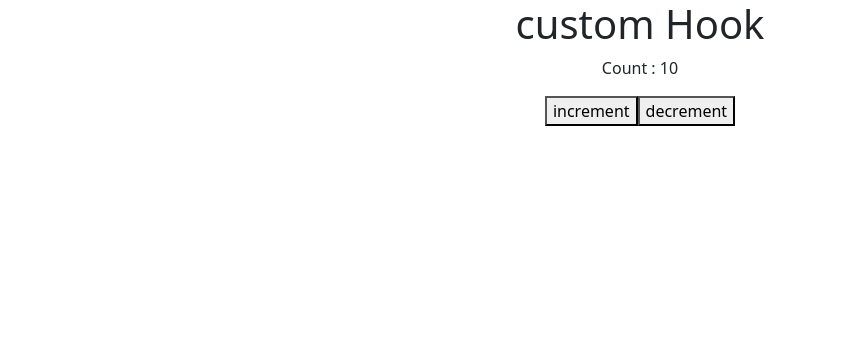
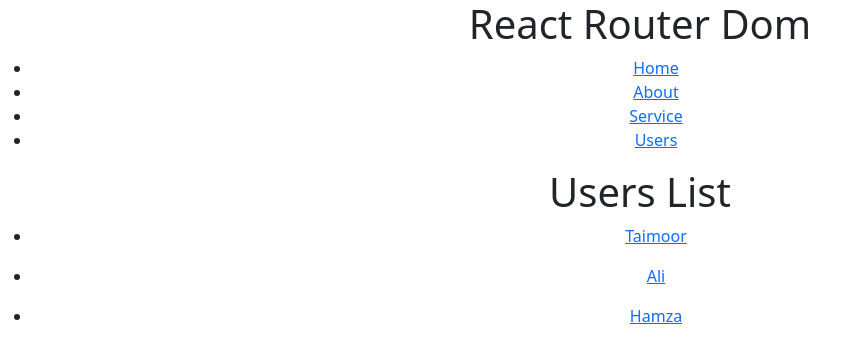
Before and after one commit to TaimoorAli77/code4Education, a React (Create React App) app: page /user in a window 1280 px wide. Shown: the top 360 px of the page, without its empty margins (0-857 px from the left). Built offline with nearby package versions, Linux system fonts and the light colour scheme.

Commit message:
params in react router dom

```diff
--- a/package.json
+++ b/package.json
@@ -11,6 +11,7 @@
     "react": "^19.0.0",
     "react-bootstrap": "^2.10.9",
     "react-dom": "^19.0.0",
+    "react-router-dom": "^7.6.0",
     "react-scripts": "5.0.1",
     "sass": "^1.85.1",
     "web-vitals": "^2.1.4"
--- a/src/App.js
+++ b/src/App.js
@@ -1,12 +1,33 @@
-import React from 'react'
-import CounterComp from './CounterComp';
+import { BrowserRouter, Route, Routes } from 'react-router-dom';
+import Home from './Component/Home';
+import About from './Component/About';
+import Navbar from './Component/Navbar';
+import Service from './Component/Service';
+import PageNotFound from './Component/PageNotFound';
+import UserList from './Component/UserList';
+import UserProfile from './Component/UserProfile';
 
 const App = () => {
 
   return (
     <div style={{ textAlign: "center" }}>
-      <h1>custom Hook </h1>
-      <CounterComp />
+      <h1>React Router Dom</h1>
+      {/* Navigations */}
+      <BrowserRouter >
+        <Navbar />
+        <Routes>
+          <Route path='/' element={<Home />} />
+          <Route path='/about' element={<About />} />
+          <Route path='/service' element={<Service />} />
+          <Route path='/user' element={<UserList />} />
+          <Route path='/user/:userId' element={<UserProfile />} />
+
+
+          {/* <Route path='/*' element={<h1>Page not Found</h1>} /> */}
+          <Route path='/*' element={<PageNotFound />} />
+
+        </Routes>
+      </BrowserRouter>
 
 
     </div>
--- /dev/null
+++ b/src/Component/About.jsx
@@ -0,0 +1,11 @@
+import React from "react";
+
+const About = () => {
+  return (
+    <div>
+      <h1>About</h1>
+    </div>
+  );
+};
+
+export default About;
--- /dev/null
+++ b/src/Component/Home.jsx
@@ -0,0 +1,10 @@
+import React from "react";
+
+const Home = () => {
+  return <div>
+<h1>Home</h1>
+
+  </div>;
+};
+
+export default Home;
--- /dev/null
+++ b/src/Component/Navbar.jsx
@@ -0,0 +1,27 @@
+import React from "react";
+import { Link } from "react-router-dom";
+
+const Navbar = () => {
+  return (
+    <div>
+      <nav>
+        <ul>
+          <li>
+            <Link to="/">Home</Link>
+          </li>
+          <li>
+            <Link to="/about">About</Link>
+          </li>
+          <li>
+            <Link to="/service">Service</Link>
+          </li>
+          <li>
+            <Link to="/user">Users</Link>
+          </li>
+        </ul>
+      </nav>
+    </div>
+  );
+};
+
+export default Navbar;
--- /dev/null
+++ b/src/Component/PageNotFound.jsx
@@ -0,0 +1,13 @@
+import React from "react";
+import { Link } from "react-router-dom";
+
+const PageNotFound = () => {
+  return (
+    <div>
+      <h1>404 Page Not Found</h1>
+      <Link to="/">Return to Home Page</Link>
+    </div>
+  );
+};
+
+export default PageNotFound;
--- /dev/null
+++ b/src/Component/Service.jsx
@@ -0,0 +1,11 @@
+import React from 'react'
+
+const Service = () => {
+  return (
+    <div>
+      <h1>Service</h1>
+    </div>
+  )
+}
+
+export default Service
--- /dev/null
+++ b/src/Component/UserList.jsx
@@ -0,0 +1,28 @@
+import React from "react";
+import { Link } from "react-router-dom";
+
+const UserList = () => {
+  const userData = {
+    Users: [
+      { id: 1, name: "Taimoor " },
+      { id: 2, name: " Ali" },
+      { id: 3, name: "Hamza" },
+    ],
+  };
+  return (
+    <div>
+      <h1>Users List</h1>
+      {userData.Users.map((user, i) => {
+        return (
+          <ul key={user.id}>
+            <li>
+              <Link to={`/user/${user.id}`}>{user.name}</Link>
+            </li>
+          </ul>
+        );
+      })}
+    </div>
+  );
+};
+
+export default UserList;
--- /dev/null
+++ b/src/Component/UserProfile.jsx
@@ -0,0 +1,28 @@
+import React from "react";
+import { useParams } from "react-router-dom";
+const UserProfile = () => {
+  const userData = {
+    Users: [
+      { id: 1, name: "Taimoor " },
+      { id: 2, name: " Ali" },
+      { id: 3, name: "Hamza" },
+    ],
+  };
+  const { userId } = useParams();
+  const parsedId = parseInt(userId);
+  const user = userData.Users.find((user) => user.id === parsedId);
+  console.log(user, parsedId);
+  return (
+    <div>
+      {user ? (
+        <div>
+          <p>Id : {user.id}</p> <p>Name:{user.name}</p>
+        </div>
+      ) : (
+        <p>User Not Found</p>
+      )}
+    </div>
+  );
+};
+
+export default UserProfile;
--- a/src/useCounter.js
+++ b/src/useCounter.js
@@ -1,4 +1,4 @@
-import React, { useState } from 'react';
+import { useState } from 'react';
 
 const useCounter = (initialValue = 0, step = 1) => {
     const [count, setCount] = useState(initialValue)
```
Also changed, not shown: inf.txt, 1 other file (tests, documents, lock files or other folders).
